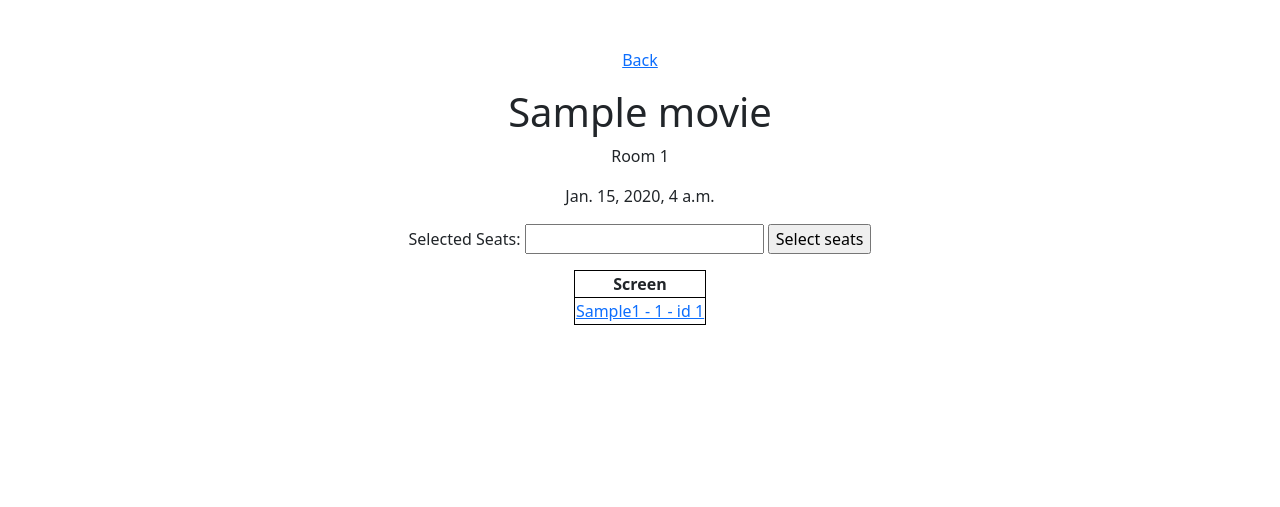
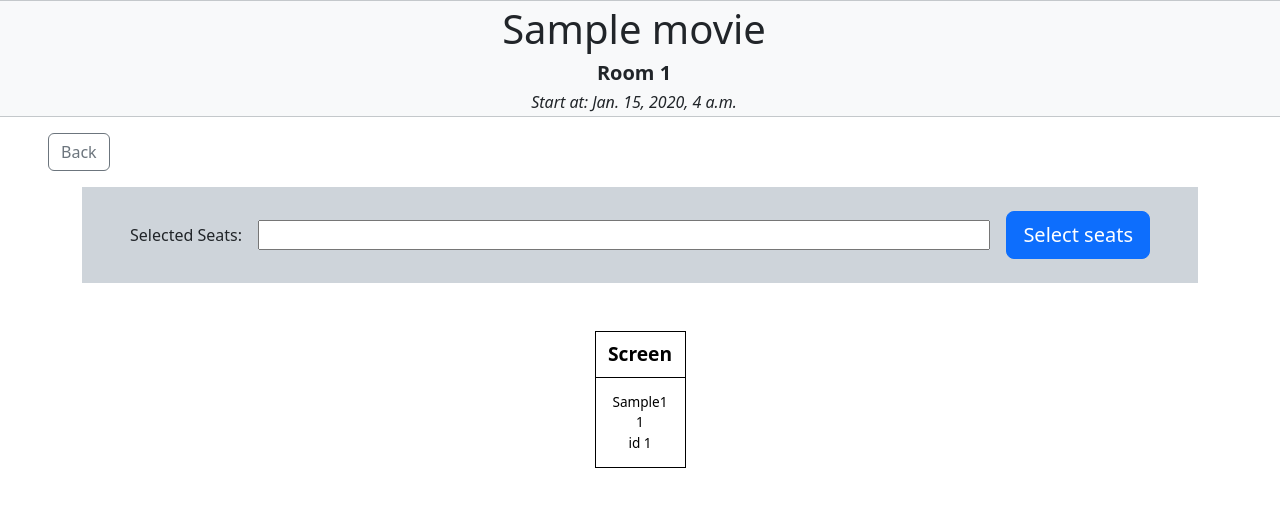
Before and after one commit to BrialexMaga/cinemadd, a Django app: page /1/seats/ in a window 1280 px wide. Shown: the part 40-547 px from the top of the page. Run offline with Django 5.2, Linux system fonts and the light colour scheme; tables that the repository leaves empty hold one stand-in row (values such as "Sample post").

Commit message:
Upgrade style in select seats page

```diff
--- /dev/null
+++ b/booking/static/booking/css/seat_selector.css
@@ -0,0 +1,68 @@
+.cinema-table {
+    border: 1px solid black;
+    width: auto;
+}
+
+.cinema-table th,
+.cinema-table td {
+    border: 1px solid black !important;
+}
+
+.screen-header {
+    font-size: 1.2rem;
+    font-weight: bold;
+    background: #f8f9fa;
+}
+
+.seat-cell {
+    width: 90px;
+    height: 90px;
+    padding: 0 !important;
+}
+
+.seat-link {
+    display: flex;
+    align-items: center;
+    justify-content: center;
+    text-align: center;
+    width: 100%;
+    height: 100%;
+    text-decoration: none;
+    color: black;
+    font-size: 0.85rem;
+}
+
+.seat-link:hover {
+    background-color: #e9ecef;
+}
+
+/* Soft yellow for held seats */
+.seat-held {
+    background-color: #fff3cd !important;
+}
+
+/* Soft red for sold seats */
+.seat-sold {
+    background-color: #f8d7da !important;
+}
+
+/* Optional: prevent hover from overriding sold/held colors */
+.seat-held .seat-link:hover {
+    background-color: #ffecb5;
+}
+
+.seat-held .seat-link {
+    pointer-events: none;
+    opacity: 0.6;
+    cursor: not-allowed;
+}
+
+.seat-sold .seat-link:hover {
+    background-color: #f5c2c7;
+}
+
+.seat-sold .seat-link {
+    pointer-events: none;
+    opacity: 0.6;
+    cursor: not-allowed;
+}
--- a/booking/templates/base.html
+++ b/booking/templates/base.html
@@ -5,11 +5,14 @@
     <meta name="viewport" content="width=device-width, initial-scale=1.0">
     <link href="https://cdn.jsdelivr.net/npm/bootstrap@5.3.8/dist/css/bootstrap.min.css" rel="stylesheet" integrity="sha384-sRIl4kxILFvY47J16cr9ZwB07vP4J8+LH7qKQnuqkuIAvNWLzeN8tE5YBujZqJLB" crossorigin="anonymous">
     <title>{% block title %}CinemaDD{% endblock %}</title>
+    {% block add-to-header %}{% endblock add-to-header %}
 </head>
 <body>
+    {% block header %}
     <header class="d-flex border border-primary justify-content-center mb-5 bg-primary text-white">
         <p class="d-flex align-items-center fs-5 py-1 mb-0">Cinemadd</p>
     </header>
+    {% endblock header %}
 
     {% block content %}{% endblock %}
 
--- a/booking/templates/booking/seat_selector.html
+++ b/booking/templates/booking/seat_selector.html
@@ -2,53 +2,76 @@
 
 {% block title %}Seat Selector{% endblock %}
 
+{% block add-to-header %}
+{% load static %}
+<link rel="stylesheet" href="{% static 'booking/css/seat_selector.css' %}">
+{% endblock add-to-header %}
+
+{% block header %}
+<header class="d-flex border border-primary justify-content-center mb-0 bg-primary text-white">
+    <p class="d-flex align-items-center fs-5 py-1 mb-0">Cinemadd</p>
+</header>
+{% endblock header %}
+
 {% block content %}
+<main>
+    <div class="row py-1 ps-1 pe-3 bg-body-tertiary border border-secondary-subtle rounded-1">
+        <div class="d-flex flex-column gap-2 flex-wrap">
+            <div class="text-center">
+                <h1 class="m-0">{{ screening.movie.name }}</h2>
+            </div>
+            <div class="text-center">
+                <h6 class="m-0 fs-5 fw-semibold">Room {{ screening.room.number }}</h6>
+            </div>
+            <div class="text-center">
+                <h6 class="m-0 fst-italic">Start at: {{ screening.start_time }}</h6>
+            </div>
+        </div>
+    </div>
 
-<style>
-    table, th, td{
-        border: 1px black solid;
-    }
-
-    table{
-        margin-left: auto;
-        margin-right: auto;
-    }
-
-    section{
-        text-align: center;
-    }
-</style>
-
-<main>
-    <section>
-        <p><a href="{% url 'booking:movie-list' %}">Back</a></p>
-        <h1>{{ screening.movie.name }}</h1>
-        <p>Room {{ screening.room.number }}</p>
-        <p>{{ screening.start_time }}</p>
-    </section>
+    <p class="ms-5 my-3"><a class="btn btn-outline-secondary" role="link" href="{% url 'booking:movie-list' %}" >Back</a></p>
 
     {% if seats_by_row %}
-    <section>
+    <section class="container my-3">
         <form action="{% url 'booking:reserve-seats' screening.id %}" method="POST">
             {% csrf_token %}
-            <p>
-                Selected Seats: <input type="text" name="selected_seats" id="selected_seats"> <input type="submit" value="Select seats">
-            </p>
+            <div class="d-flex justify-content-center align-items-center gap-3 flex-wrap bg-dark-subtle py-4 px-5">
+                <p class="text-center m-0">Selected Seats: </p>
+                <input class="flex-grow-1" type="text" name="selected_seats" id="selected_seats">
+                <input class="btn btn-primary btn-lg" type="submit" value="Select seats">
+            </div>
         </form>
     </section>
 
-    <section>
-        <table>
-            <th colspan="5">Screen</th>
+    <section class="d-flex justify-content-center mt-5">
+        <table class="table table-bordered text-center align-middle cinema-table">
+            <thead>
+                <tr><th colspan="5" class="screen-header">Screen</th></tr>
+            </thead>
+            <tbody>
                 {% for row, seats in seats_by_row.items %}
                 <tr>
                     {% for ss in seats %}
-                <td><a href="#">{{ ss.seat.code_only }} - {{ ss.seat_status }} - id {{ ss.id }}</a></td>
+                    <td class="seat-cell
+                    {% if ss.seat_status == 2 %}seat-held
+                    {% elif ss.seat_status == 3 %}seat-sold
+                    {% endif %}">
+                        <a href="#" class="seat-link {% if ss.seat_status > 1 %}disabled{% endif %}">
+                            {{ ss.seat.code_only }}<br>
+                            {{ ss.seat_status }}<br>
+                            id {{ ss.id }}
+                        </a>
+                    </td>
                     {% endfor %}
                 </tr>
                 {% endfor %}
+            </tbody>
         </table>
     </section>
     {% endif %}
+
+    {% if not seats_by_row %}
+    <p class="text-center">There are not seats available</p>
+    {% endif %}
 </main>
 {% endblock content %}
```
Lines whose indentation alone changed are shown as unchanged.
